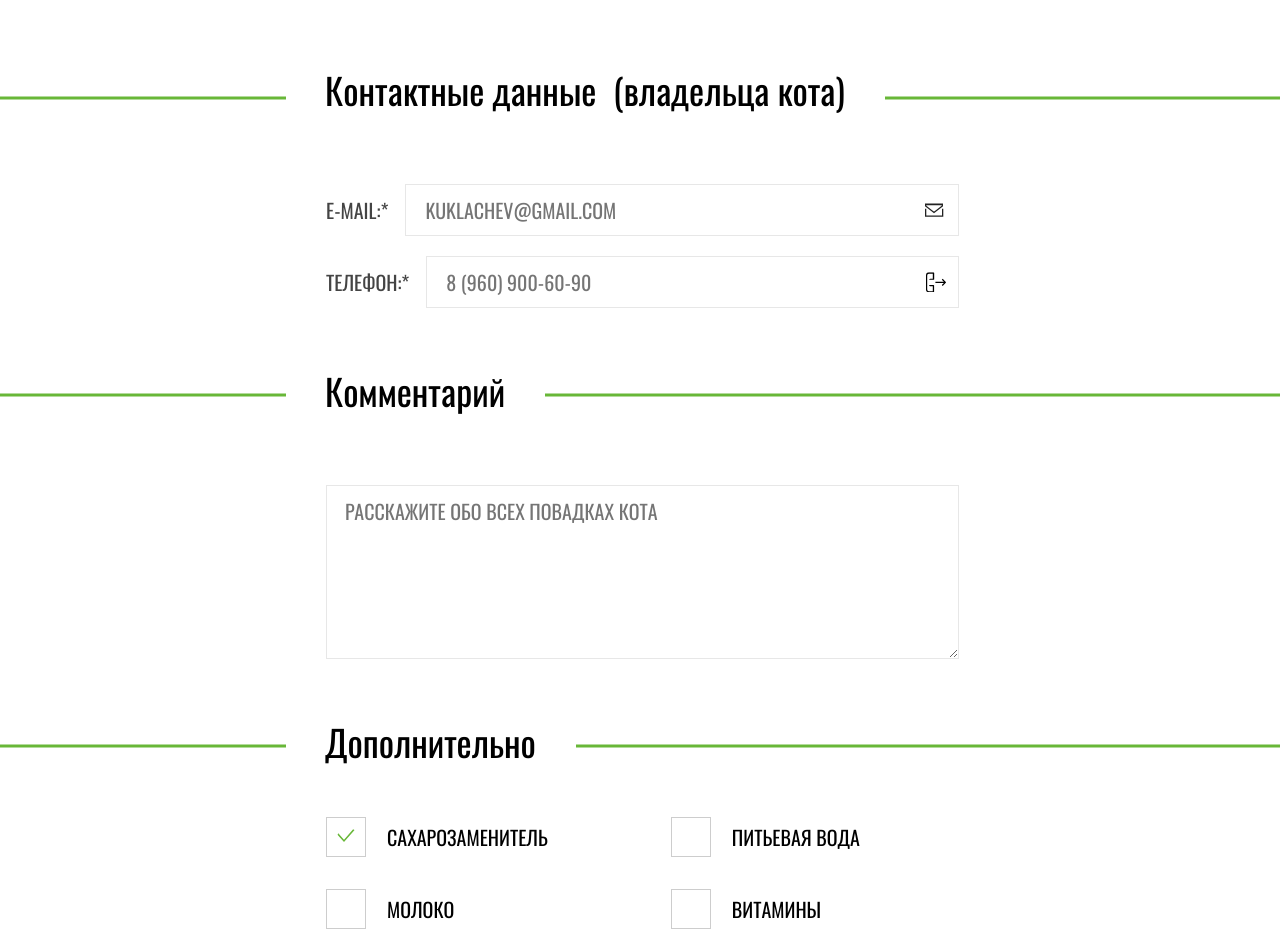
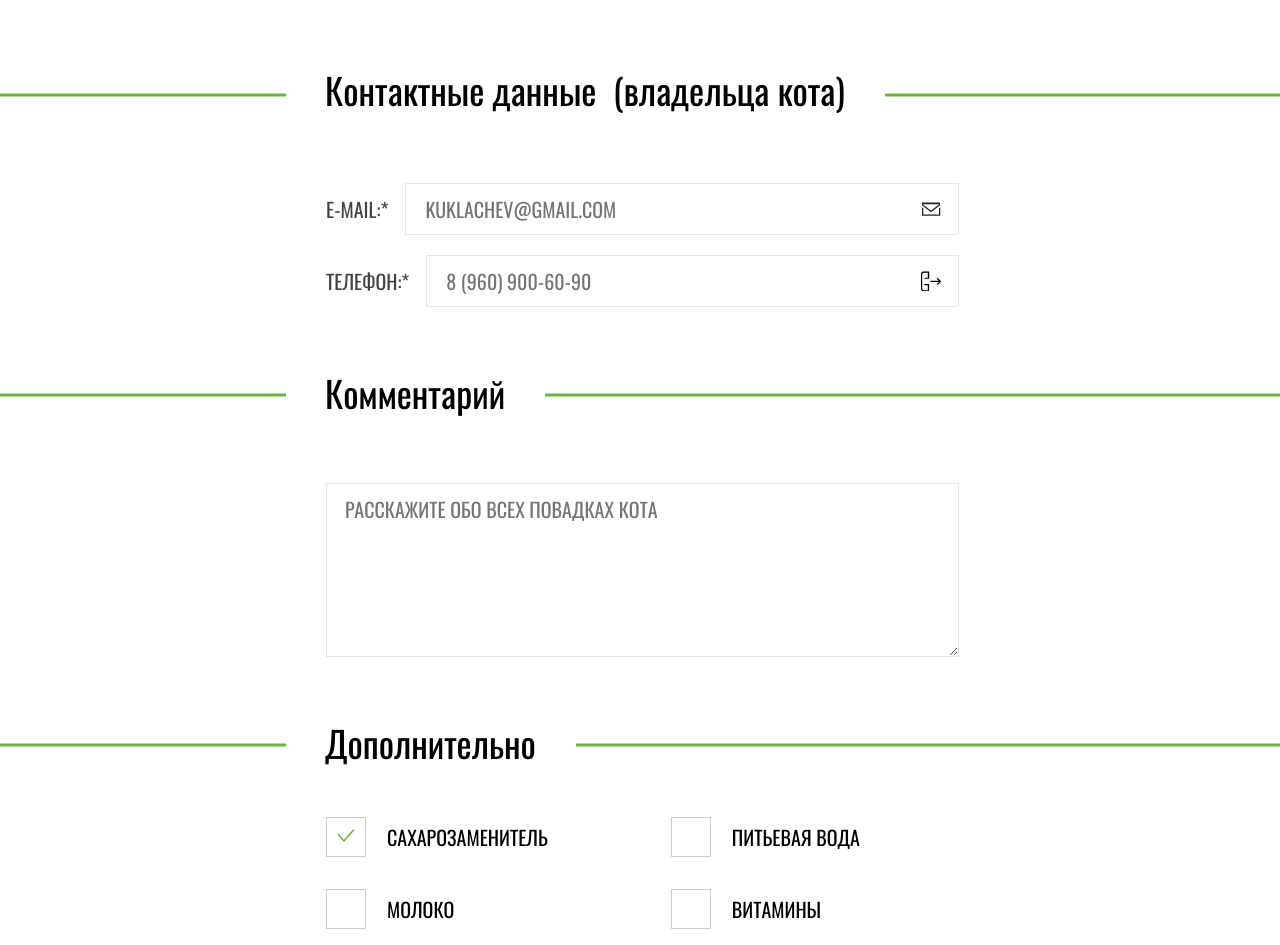
Before and after one commit to unbugster/1380521-cat-energy-21, a website: page source/form.html in a window 1280 px wide. Shown: the part 848-1793 px from the top of the page. Drawn offline with nearby package versions, Linux system fonts and the light colour scheme; files that its build step writes are made by us from their sources.

Commit message:
Вносит исправления

```diff
--- a/source/form.html
+++ b/source/form.html
@@ -123,11 +123,11 @@
 
       <fieldset class="order__owner">
 
-        <legend class="order__owner-title title-special title-special--position--top">
-          <div class="container">
+        <div class="order__owner-title title-special title-special--position--top">
+          <h2 class="container">
             <span>Контактные данные&nbsp;<br> (владельца кота)</span>
-          </div>
-        </legend>
+          </h2>
+        </div>
 
         <div class="container">
           <div class="order__owner-wrapper">
@@ -166,11 +166,11 @@
 
       <fieldset class="order__comment">
 
-        <legend class="order__comment-title title-special">
-          <div class="container">
+        <div class="order__comment-title title-special">
+          <h2 class="container">
             <span>Комментарий</span>
-          </div>
-        </legend>
+          </h2>
+        </div>
 
         <div class="container">
           <label class="comment" aria-label="Текст комментария">
@@ -182,11 +182,11 @@
 
       <fieldset class="order__more">
 
-        <legend class="order__more-title title-special">
-          <div class="container">
+        <div class="order__more-title title-special">
+          <h2 class="container">
             <span>Дополнительно</span>
-          </div>
-        </legend>
+          </h2>
+        </div>
 
         <div class="container">
           <div class="order__more-wrapper">
@@ -279,9 +279,9 @@
           </li>
           <li class="social__item">
             <a class="social__link social__link--fb" href="https://facebook.com/" target="_blank" aria-label="Facebook">
-              <svg width="13" height="20" viewBox="0 0 13 20" fill="none" xmlns="http://www.w3.org/2000/svg">
+              <svg width="28" height="33" viewBox="0 0 28 33" fill="none" xmlns="http://www.w3.org/2000/svg">
                 <path
-                  d="M11.5 0.833252H8.75002C7.53445 0.833252 6.36866 1.30674 5.50911 2.14957C4.64957 2.99239 4.16669 4.1355 4.16669 5.32743V8.02394H1.41669V11.6193H4.16669V18.81H7.83335V11.6193H10.5834L11.5 8.02394H7.83335V5.32743C7.83335 5.08905 7.92993 4.86042 8.10184 4.69186C8.27375 4.52329 8.50691 4.4286 8.75002 4.4286H11.5V0.833252Z"
+                  d="M21 2.75H17.5C15.9529 2.75 14.4692 3.46024 13.3752 4.72447C12.2813 5.98871 11.6667 7.70337 11.6667 9.49127V13.536H8.16669V18.929H11.6667V29.7151H16.3334V18.929H19.8334L21 13.536H16.3334V9.49127C16.3334 9.13369 16.4563 8.79076 16.6751 8.53791C16.8939 8.28506 17.1906 8.14302 17.5 8.14302H21V2.75Z"
                   stroke="#666666" stroke-width="1.1" stroke-linecap="round" stroke-linejoin="round" />
               </svg>
             </a>
--- a/source/sass/blocks/_contacts.scss
+++ b/source/sass/blocks/_contacts.scss
@@ -85,7 +85,6 @@
 }
 
 .contacts__map-iframe {
-  border: 0;
   width: 100%;
   border: none;
 
--- a/source/sass/blocks/_input-item.scss
+++ b/source/sass/blocks/_input-item.scss
@@ -22,6 +22,10 @@
     right: 15px;
     width: 20px;
     height: 14px;
+
+    @media (min-width: $breakpoint-medium) {
+      right: 18px;
+    }
   }
 
   &--phone svg {
@@ -29,6 +33,10 @@
     right: 13px;
     width: 20px;
     height: 20px;
+
+    @media (min-width: $breakpoint-medium) {
+      right: 18px;
+    }
   }
 }
 
--- a/source/sass/blocks/_order.scss
+++ b/source/sass/blocks/_order.scss
@@ -68,7 +68,7 @@
   width: 100%;
 
   @media (min-width: $breakpoint-medium) {
-    margin-bottom: 72px;
+    margin-bottom: 75px;
     padding-top: 0;
     padding-bottom: 0;
   }
@@ -84,7 +84,7 @@
   }
 
   @media (min-width: $breakpoint-medium) {
-    margin-bottom: 45px;
+    margin-bottom: 48px;
   }
 }
 
@@ -108,11 +108,11 @@
   padding: 0;
 
   @media (min-width: $breakpoint-medium) {
-    margin-bottom: 65px;
+    margin-bottom: 68px;
   }
 
   @media (min-width: $breakpoint-large) {
-    margin-bottom: 68px;
+    margin-bottom: 70px;
   }
 }
 
@@ -144,12 +144,12 @@
 }
 
 .order__more-title {
-  padding: 22px 0 34px 0;
+  padding: 25px 0 34px 0;
   width: 100%;
 
   @media (min-width: $breakpoint-medium) {
     padding: 0;
-    margin-bottom: 53px;
+    margin-bottom: 56px;
   }
 }
 
--- a/source/sass/blocks/_page-footer.scss
+++ b/source/sass/blocks/_page-footer.scss
@@ -26,6 +26,7 @@
 .page-footer__logo img {
   display: block;
   margin: 0 auto;
+  height: 24px;
 
   @media (min-width: $breakpoint-medium) {
     padding: 0;
--- a/source/sass/blocks/_social.scss
+++ b/source/sass/blocks/_social.scss
@@ -1,6 +1,6 @@
 .social {
   padding-left: 53px;
-  padding-right: 61px;
+  padding-right: 57px;
   padding-top: 5px;
 
   @media (min-width: $breakpoint-medium) {
@@ -51,14 +51,13 @@
       }
     }
 
-    @media (min-width: $breakpoint-medium) {
-      svg {
+    svg {
+      width: 22px;
+      height: 22px;
+
+      @media (min-width: $breakpoint-medium) {
         width: 28px;
         height: 33px;
-
-        path {
-          stroke-width: 0.8;
-        }
       }
     }
   }
```
Also changed, not shown: source/catalog.html (+2 -2 lines), source/index.html (+2 -2 lines), build/catalog.html, build/css/style.min.css, build/form.html, build/index.html, 1 other file.
